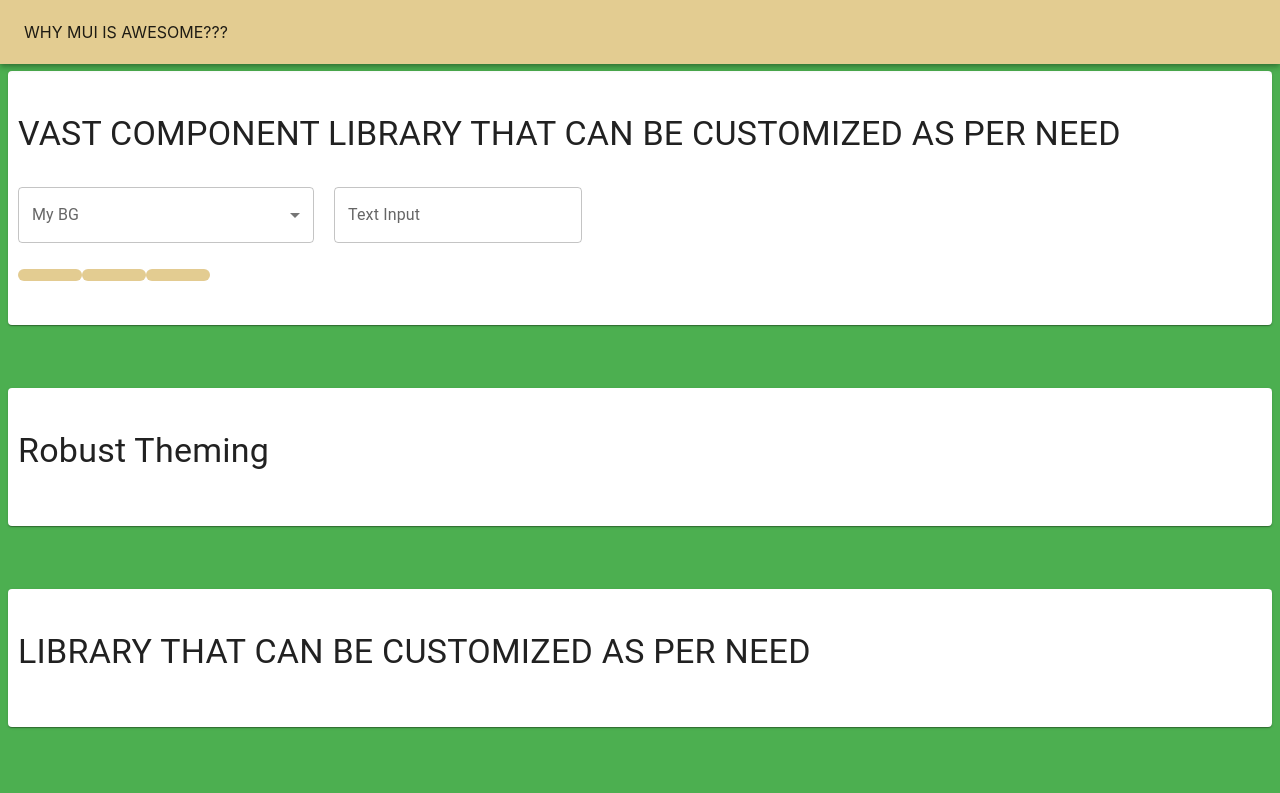
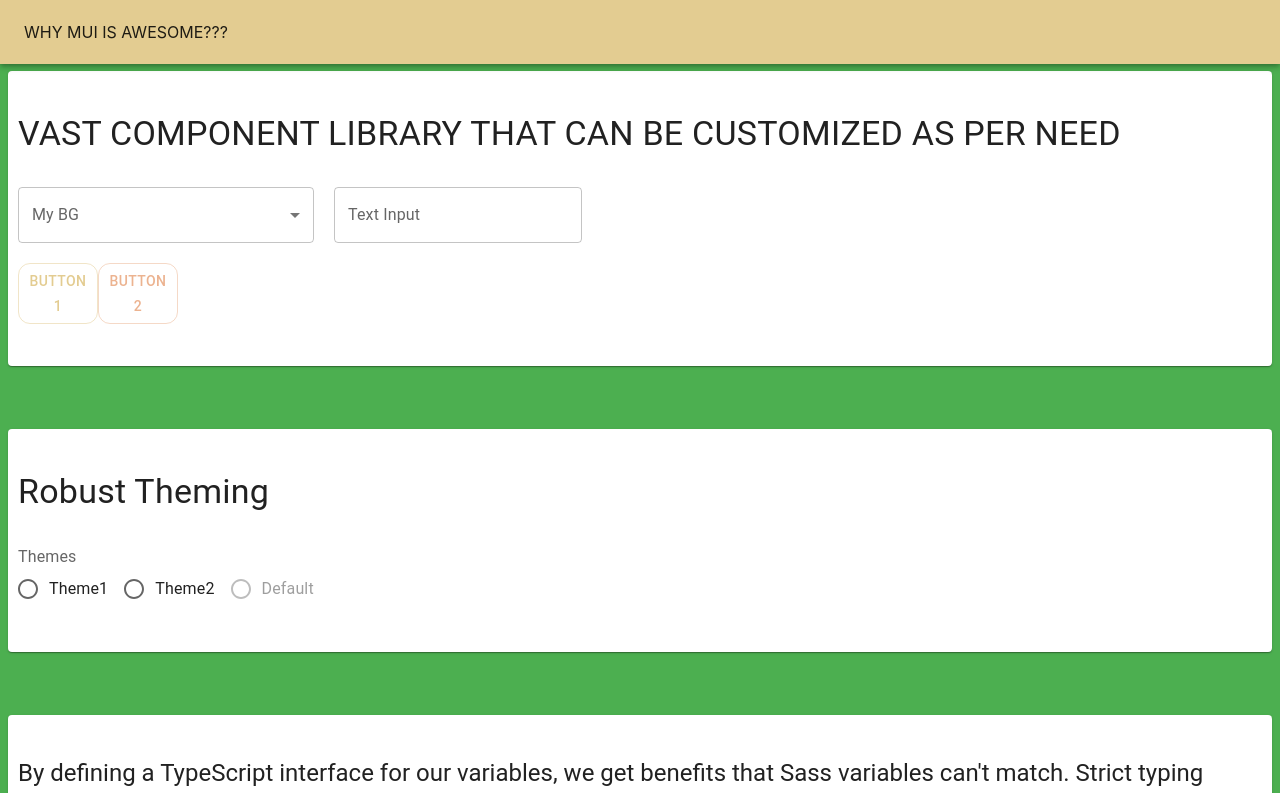
Before and after one commit to utkarshk1707/Mui-Demo-App, a React (Create React App) app: page / in a window 1280 px wide. Shown: the top 793 px of the page. Built offline with nearby package versions, Linux system fonts and the light colour scheme.

Commit message:
updated Themeing functionality

```diff
--- a/src/App.tsx
+++ b/src/App.tsx
@@ -1,10 +1,39 @@
 
-import { Button, Card, createTheme, FormControl, Grid, InputLabel, makeStyles, MenuItem, Select, styled, TextField, ThemeProvider, Toolbar, Typography } from '@mui/material';
+import { Button, Card, createTheme, FormControl, FormControlLabel, FormLabel, Grid, InputLabel, makeStyles, MenuItem, Radio, RadioGroup, Select, styled, TextField, ThemeProvider, Toolbar, Typography } from '@mui/material';
 import { blue, green, red } from '@mui/material/colors';
 import { useState } from 'react';
 import NavBar from './components/NavBar';
 
-
+const MyThemes = {
+  theme1:createTheme({
+    palette: {
+      primary: {
+        main: '#e3cc91',
+        dark: 'blue',
+        light: 'green',
+      },
+      secondary: {
+        main: '#e3cc91',
+        dark: 'blue',
+        light: 'green',
+      }
+    }
+  }),
+  theme2: createTheme({
+    palette: {
+      primary: {
+        main: '#CEE5D0',
+        dark: 'blue',
+        light: 'green',
+      },
+      secondary: {
+        main: '#ECB390',
+        dark: 'blue',
+        light: 'green',
+      }
+    }
+  })
+}
 const theme = createTheme({
   palette: {
     primary: {
@@ -19,25 +48,25 @@
     }
   }
 });
-// const theme2 = createTheme({
-//   palette: {
-//     primary: {
-//       main: '#e3cc91',
-//       dark: 'blue',
-//       light: 'green',
-//     },
-//     secondary: {
-//       main: '#e3cc91',
-//       dark: 'blue',
-//       light: 'green',
-//     }
-//   }
-// });
+const theme2 = createTheme({
+  palette: {
+    primary: {
+      main: '#CEE5D0',
+      dark: 'blue',
+      light: 'green',
+    },
+    secondary: {
+      main: '#ECB390',
+      dark: 'blue',
+      light: 'green',
+    }
+  }
+});
 // BY default it uses primary Palette
 
 const AppWrapper = styled('div')(({ theme }) => ({
   padding: theme.spacing(1),
-  minHeight:'150vh',
+  minHeight: '150vh',
   minWidth: '300px',
   [theme.breakpoints.down('md')]: {
     backgroundColor: red[500],
@@ -55,8 +84,8 @@
 }));
 
 const CustomButton = styled(Button)(({ theme }) => ({
-  background:theme.palette.secondary.main,
-  borderRadius:'80px',
+
+  borderRadius: '12px',
   cursor: 'pointer',
   maxWidth: '80px',
   '&:hover': {
@@ -65,10 +94,11 @@
 }));
 
 const App = () => {
-const [color,setColor] =useState('');
+  const [color, setColor] = useState('');
+  const [UiTheme, setUiTheme] = useState(MyThemes['theme1']);
 
   return (
-    <ThemeProvider theme={theme}>
+    <ThemeProvider theme={UiTheme}>
       <AppWrapper>
         <NavBar />
         <CustomCard>
@@ -86,7 +116,7 @@
                   id="demo-simple-select"
                   value={color}
                   label="Color"
-                  onChange={(e) =>setColor(e.target.value)}
+                  onChange={(e) => setColor(e.target.value)}
                 >
                   <MenuItem value={'red'}>Red</MenuItem>
                   <MenuItem value={'green'}>Green</MenuItem>
@@ -100,10 +130,13 @@
                 placeholder="Placeholder here"
                 label="Text Input" />
             </Grid>
+            {/* Nested Theme Provider */}
             <Grid item xs={6} padding='10px' >
-              <CustomButton variant="outlined" color="primary" ></CustomButton>
-              <CustomButton variant="outlined" color="primary" ></CustomButton>
-              <CustomButton variant="outlined" color="primary" ></CustomButton>
+              <CustomButton variant="outlined" color="primary" >Button 1</CustomButton>
+              <ThemeProvider theme={theme2}>
+                <CustomButton variant="outlined" color="secondary" >Button 2</CustomButton>
+              </ThemeProvider>
+
             </Grid>
           </Grid>
         </CustomCard>
@@ -111,16 +144,40 @@
           <Grid container my={4}>
             <Grid item xs={12} padding='10px'>
               <Typography variant='h4' gutterBottom >
-              Robust Theming
+                Robust Theming
               </Typography>
+            </Grid>
+            <Grid item xs={6} padding='10px'>
+              <FormControl>
+                <FormLabel id="demo-row-radio-buttons-group-label">Themes</FormLabel>
+                <RadioGroup
+                  row
+                  aria-labelledby="demo-row-radio-buttons-group-label"
+                  name="row-radio-buttons-group"
+                  onChange={(e) => {
+                    let key = e.target.value;
+                    let setTheme = key ==='theme1' ? MyThemes['theme1'] : MyThemes['theme2'];
+                    setUiTheme(setTheme);
+                  }}
+                >
+                  <FormControlLabel value={'theme1'} control={<Radio />} label="Theme1" />
+                  <FormControlLabel value={'theme2'} control={<Radio />} label="Theme2" />
+                  <FormControlLabel
+                    value="disabled"
+                    disabled
+                    control={<Radio />}
+                    label="Default"
+                  />
+                </RadioGroup>
+              </FormControl>
             </Grid>
           </Grid>
         </CustomCard>
         <CustomCard>
           <Grid container my={4}>
             <Grid item xs={12} padding='10px'>
-              <Typography variant='h4' gutterBottom >
-               LIBRARY THAT CAN BE CUSTOMIZED AS PER NEED
+              <Typography variant='h5' gutterBottom >
+                By defining a TypeScript interface for our variables, we get benefits that Sass variables can't match. Strict typing ensures theme implementors provide complete themes and use expected values, which ensures that a theme is valid before its used. Storing variables stored in a nested theme object also allow for better organization and discoverability through autocomplete of the available properties. While nested maps are possible in SASS, they're inconvenient to use.
               </Typography>
             </Grid>
           </Grid>
@@ -131,5 +188,5 @@
 }
 // Heads Up for tommorow:
 // Note : 1. Themeing implemented with redux store will be much more robust, as we can design our typography , color pallete,
-            // customize components etc. for all of our webThemes for SBN AND HAL ,etc.
+// customize components etc. for all of our webThemes for SBN AND HAL ,etc.
 export default App;
```
